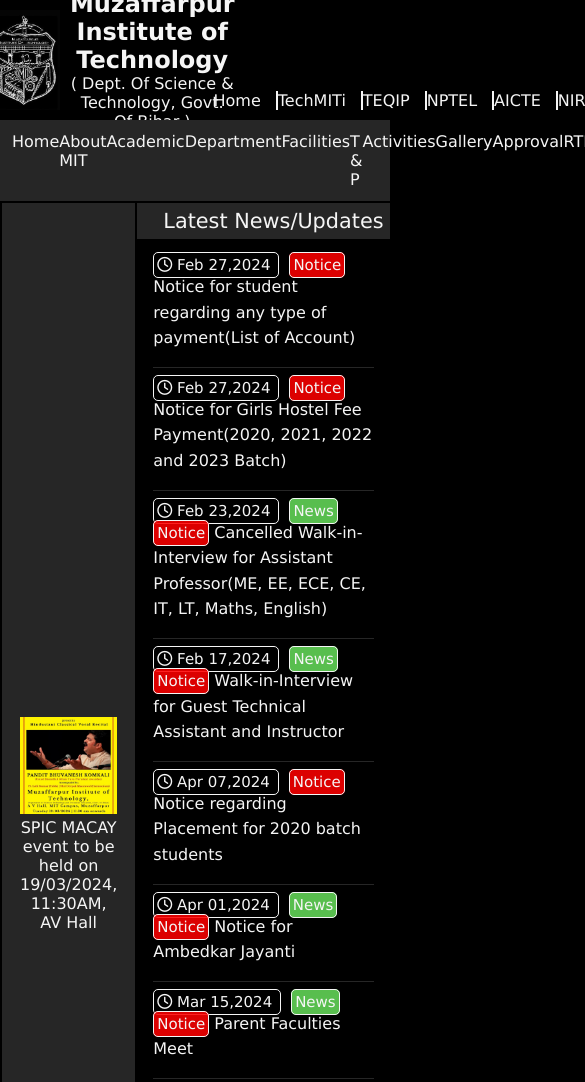
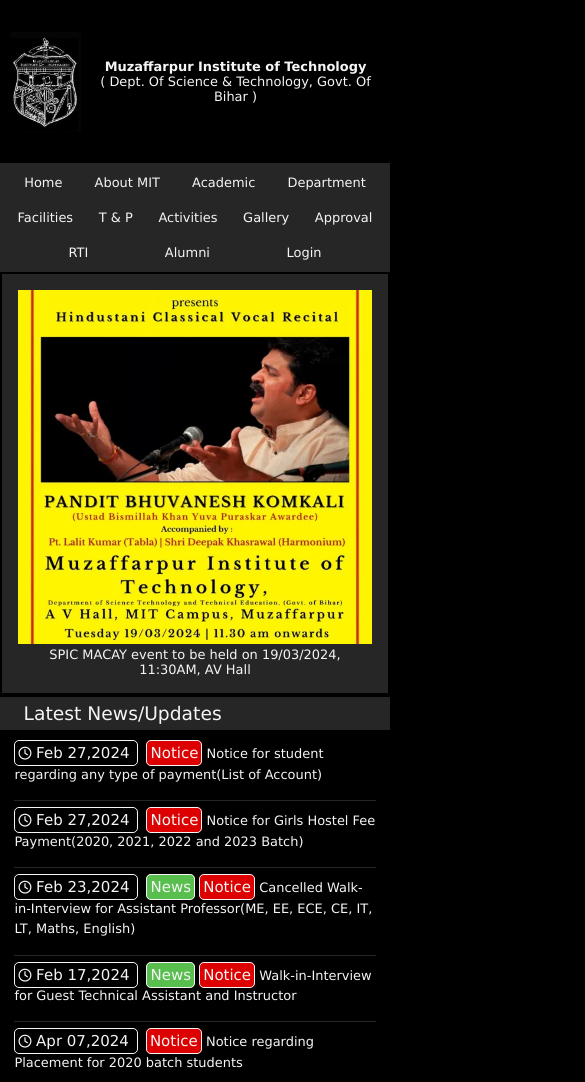
Before and after one commit to hasanraiyan/MIT, a plain HTML site: page index.html in a window 390 px wide. Shown: the top 1082 px of the page, 585 px wide, since content can reach past the window. Drawn offline with Linux system fonts and the light colour scheme.

Commit message:
new version added

```diff
--- a/css/style.css
+++ b/css/style.css
@@ -72,7 +72,9 @@
 }
 
 /*  */
-
+header ul{
+  cursor: pointer;
+}
 header nav ul {
   display: flex;
   justify-content: space-evenly;
@@ -240,3 +242,84 @@
     text-align: center;
     font-size: .7rem;
 }
+@media only screen and (max-width: 1200px) {
+  header .container ul li{
+    border: none;
+  }
+}
+@media only screen and (max-width: 1070px){
+  header .container .logo{
+    flex-direction: column;
+    width: auto;
+    justify-content: left;
+    /* height: 700px; */
+    text-align: left;
+    font-size: 80%;
+  }
+  header .container{
+    height: 163px;
+  }
+  header ul{
+    /* flex-direction: column; */
+    width: auto;
+    font-size: 80%;
+  }
+  .information .left figure{
+    flex-shrink: 1;
+  }
+  .information .right{
+    flex-shrink: 2;
+  }
+
+}
+@media only screen and (max-width: 927px){
+  .container{
+    margin: 0;
+  }
+  .right{
+    font-size: .8rem;
+  }
+  header .container ul{
+    /* flex-wrap: wrap; */
+    justify-content: center;
+    align-items: center;
+    line-height: 0;
+    flex-flow: row wrap;
+    /* position: absolute; */
+
+  }
+  .information{
+    display: flex;
+    flex-direction: column;
+  }
+}
+@media only screen and (max-width: 840px) {
+  header .container ul{
+    display: none;
+  }
+  header .container .logo{
+    flex-direction: row;
+  }
+  nav ul{
+    display: flex;
+    flex-flow: row wrap ;
+    max-height: auto;
+    gap: 20px;
+  }
+}
+@media only screen and (max-width: 710px) {
+  *{
+    font-size: .9rem;
+  }
+  .enquiry{
+    padding: 17px;
+  }
+  .aside div{
+    margin: auto;
+    /* text-align: center; */
+  padding: 0;
+  }
+  .read-more{
+    left: 80% ;
+  }
+}
--- a/index.html
+++ b/index.html
@@ -154,7 +154,7 @@
                 </li>
                 <li>
                     <div>
-                        <span class="label" style=" ">
+                        <span class="label" >
                             <i class="fa fa-clock-o"></i> Mar 07,2024 </span>&nbsp;
                         <a href="https://www.mitmuzaffarpur.org/cancelation-of-nats-walking-interview/"
                             target="_blank">Cancelation
@@ -278,7 +278,7 @@
             </ul>
         </div>
         <div>
-            <p>location:</p>
+            <p>Location:</p>
             <address>
                 Muzaffarpur Institute of Technology <br>
                 Muzaffarpur, Bihar, India <br>
@@ -296,5 +296,4 @@
         <p class="small">Designed by Super I-Way, MIT Muzaffarpur| Redesigned by Raiyan Hasan</p>
     </footer>
 </body>
-
 </html>
```
